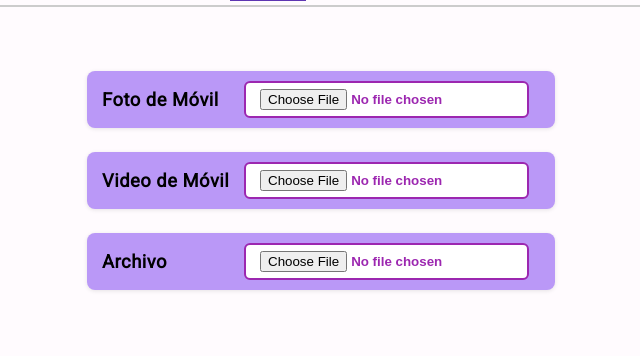
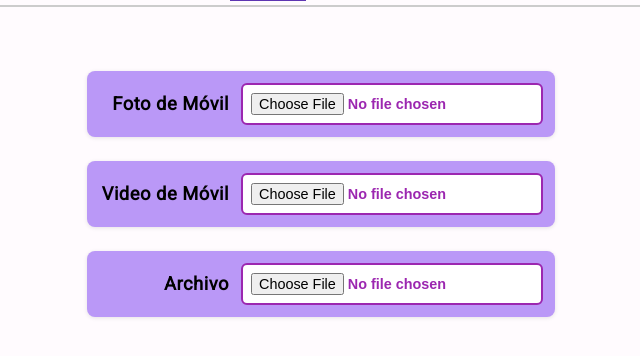
Before and after one commit to Darkynitgh/Darkynitgh.github.io, a plain HTML site: page archivosycamara.html in a window 1280 px wide. Shown: the part 110-466 px from the top of the page, without its empty margins (319-959 px from the left). Drawn offline with nearby package versions, Linux system fonts and the light colour scheme.

Commit message:
responsive

```diff
--- a/archivosycamara.html
+++ b/archivosycamara.html
@@ -97,39 +97,39 @@
             padding: 1rem;
         }
 
+
 .file-upload-container {
     display: flex;
-            align-items: center;
-            gap: 12px;
+    flex-direction: column; /* Cambia a columna en móviles */
+    align-items: stretch; /* Ocupa todo el ancho */
+    gap: 8px;
     background-color: #ba98f7;
     border-radius: 8px;
-            padding: 10px 15px;
+    padding: 12px;
     margin-bottom: 1.5rem;
     box-shadow: 0 1px 4px rgba(0, 0, 0, 0.1);
-            flex-wrap: wrap;
 }
 
 .file-upload-label {
-            flex: 0 0 130px;
     font-weight: 600;
     color: #000000;
-            white-space: normal;
     font-size: 1.15rem;
-            user-select: none;
+    text-align: left; /* Alineación izquierda */
+    width: 100%;
 }
 
 input[type="file"] {
-            flex: 0 0 160px;
+    width: 100%; /* Ocupa todo el ancho disponible */
     cursor: pointer;
     border: 2px solid #9C27B0;
     border-radius: 6px;
-            padding: 6px 14px;
+    padding: 8px;
+    font-size: 0.9rem; /* Tamaño de fuente reducido */
     font-weight: 600;
     color: #9C27B0;
     background-color: #fff;
     transition: background-color 0.3s ease, color 0.3s ease;
 }
-
         input[type="file"]:hover {
             background-color: #9C27B0;
             color: white;
@@ -147,6 +147,24 @@
             text-overflow: ellipsis;
             user-select: none;
             min-width: 80px;
+        }
+        /* Estilos para pantallas más grandes (tablets/desktop) */
+@media (min-width: 768px) {
+    .file-upload-container {
+        flex-direction: row; /* Vuelve a fila en pantallas grandes */
+        align-items: center;
+        gap: 12px;
+    }
+
+    .file-upload-label {
+        flex: 0 0 130px;
+        text-align: right;
+    }
+
+    input[type="file"] {
+        flex: 1;
+        min-width: 0; /* Permite que se reduzca */
+    }
 }
     </style>
 </head>
```
Lines whose indentation alone changed are shown as unchanged.
